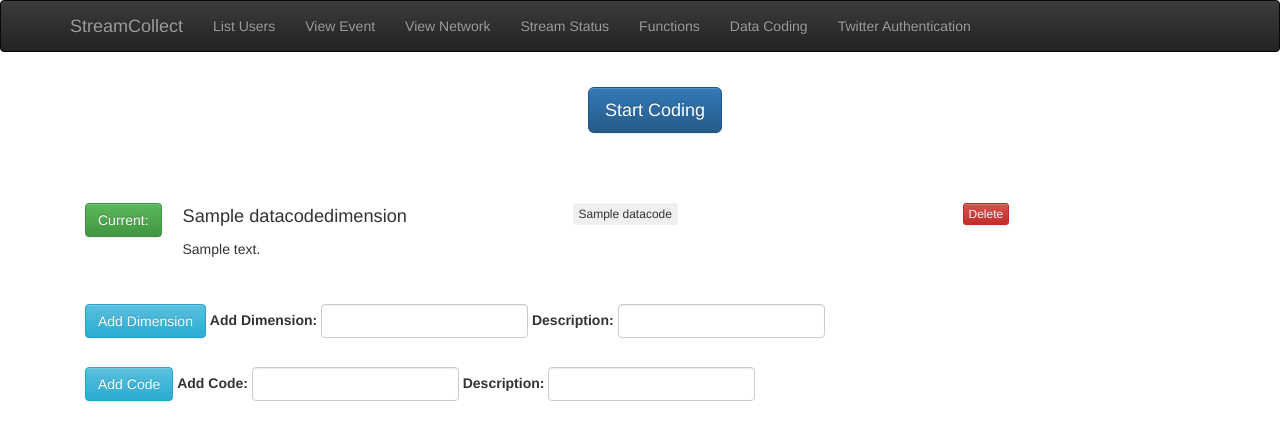
After one commit to rosscg/crisis-data, a Django app: page /coding_dash in a window 1280 px wide. The commit adds this page. Shown: the top 441 px of the page. Run offline with Django 3.2, Linux system fonts and the light colour scheme; tables that the repository leaves empty hold one stand-in row (values such as "Sample post"); parts of the project's set-up code (start-up, migrations or seed data) failed here and were passed over; some libraries are stand-ins or nearby versions.

Commit message:
Added coding dashboard, moved coder id into session variable

```diff
--- a/homesite/settings.py
+++ b/homesite/settings.py
@@ -23,6 +23,7 @@ CELERY_RESULT_BACKEND = 'redis://localhost'
 CELERY_TASK_SERIALIZER = 'pickle'
 #CELERY_TIMEZONE = 'Europe/London'
 
+SESSION_EXPIRE_AT_BROWSER_CLOSE = True
 
 # Build paths inside the project like this: os.path.join(BASE_DIR, ...)
 BASE_DIR = os.path.dirname(os.path.dirname(os.path.abspath(__file__)))
--- a/streamcollect/static/css/streamcollect.css
+++ b/streamcollect/static/css/streamcollect.css
@@ -46,3 +46,13 @@ body {
 }
 
 .top_margin_20 { margin-top:20px; }
+
+
+form {
+    display: inline-block;
+}
+
+.btn-remove:hover {
+  background: #f44336;
+  color: white;
+}
--- a/streamcollect/templates/streamcollect/base.html
+++ b/streamcollect/templates/streamcollect/base.html
@@ -6,21 +6,6 @@
 	      <link rel="stylesheet" href="//maxcdn.bootstrapcdn.com/bootstrap/3.2.0/css/bootstrap-theme.min.css">
 
         <link rel="stylesheet" href="{% static 'css/streamcollect.css' %}">
-
-        <script type="text/javascript">
-          window.onload = function() {
-            var a = document.getElementById("coding_link");
-            a.onclick = function() {
-              var x = screen.width;
-              var y = screen.height;
-              var code_window_height = 100; // Value may duplicated in coding_interface.html (currently is not)
-              var url_window_user = window.open("about:blank", "url_window_user", "width=" + x/2 + ", top=" + (code_window_height+100) + ", height=" + (y-code_window_height-100) + ", left=" + 0 + ", menubar=no, toolbar=no, status=no");
-              var url_window_url = window.open("about:blank", "url_window_url", "width=" + x/2 + ", top=" + (code_window_height+100) + ", height=" + (y-code_window_height-100) + ", left=" + x/2 + ", menubar=no, toolbar=no, status=no");
-              var coding_window = window.open("/coding_interface/1", "coding_window", "width=" + x + ", height=" + code_window_height + ", menubar=no, toolbar=no, status=no");
-              }
-            }
-        </script>
-
     </head>
 
     <body>
@@ -37,7 +22,7 @@
               <li><a href="/view_network">View Network</a></li>
               <li><a href="/stream_status">Stream Status</a></li>
               <li><a href="/functions">Functions</a></li>
-              <li><a id="coding_link" href="">Data Coding</a></li>
+              <li><a href="/coding_dash">Data Coding</a></li>
               <li><a href="/twitter_auth">Twitter Authentication</a></li>
             </ul>
           </div>
--- /dev/null
+++ b/streamcollect/templates/streamcollect/coding_dash.html
@@ -0,0 +1,135 @@
+{% extends 'streamcollect/base.html' %}
+
+{% block content %}
+
+
+<div class="container">
+
+  <div class="row">
+    <div class="coding_button_row">
+      <div class="col-lg-12" align="center">
+        <button id="start_coding" type="submit" class="btn btn-primary btn-lg" name="start_coding">Start Coding</button>
+        <br/>
+      </div>
+    </div>
+  </div>
+
+  <div class="row">
+    <div class="coding_button_row">
+      <div class="col-lg-12" align="center">
+        {% if active_coder == 1 %}
+        <button class="btn btn-success">First Coder Active</button>
+        <form action="submit" method="POST" class="form-inline">{% csrf_token %}
+          <input type="hidden" value=2 name="coder_id">
+          <input type="submit" class="btn btn-default btn-md" name="set_coder" value="Switch to Secondary Coder">
+        </form>
+        {% elif active_coder == 2 %}
+        <form action="submit" method="POST" class="form-inline">{% csrf_token %}
+          <input type="hidden" value=1 name="coder_id">
+          <input type="submit" class="btn btn-default" name="set_coder" value="Switch to Primary Coder">
+        </form>
+        <button class="btn btn-success">Second Coder Active</button>
+        {% endif %}
+
+
+        <br/><br/>
+      </div>
+    </div>
+  </div>
+
+  {% for dimension in dimensions %}
+  <div class="row">
+    <div class="coding_button_row">
+      <div class="col-lg-1">
+        {% if dimension.id == active_coding_dimension %}
+        <button class="btn btn-success">Current:</button>
+        {% else %}
+        <form action="submit" method="POST" class="form-inline">{% csrf_token %}
+          <input type="hidden" value={{ dimension.id }} name="dimension_id">
+          <input type="submit" class="btn btn-primary" name="set_code_dimension" value="Activate:">
+        </form>
+        {% endif %}
+      </div>
+      <div class="col-lg-4">
+       <p style="font-size:130%;">{{ dimension.name }}</p>
+       <p>{{ dimension.description }}</p>
+      </div>
+
+      <div class="col-lg-4">
+       {% for d in dimension.datacode.all %}
+        <form action="submit" method="POST" class="form-inline">{% csrf_token %}
+          <input type="hidden" value={{ d.data_code_id }} name="data_code_id">
+          <input type="submit" class="btn btn-remove btn-xs" name="delete_data_code" value="{{ d.name }}">
+        </form>
+       {% endfor %}
+      </div>
+
+      <div class="col-lg-1">
+        <form action="submit" method="POST" class="form-inline">{% csrf_token %}
+          <input type="hidden" value={{ dimension.id }} name="dimension_id">
+          <input type="submit" class="btn btn-danger btn-xs" name="delete_dimension" value="Delete">
+        </form>
+      </div>
+    </div>
+  </div>
+  {% endfor %}
+
+  <div class="row">
+    <br/>
+  </div>
+
+  <div class="row">
+    <div class="coding_button_row">
+      <div class="col-lg-8">
+        <form action="submit" method="POST" class="form-inline">{% csrf_token %}
+          <div class="form-group">
+            <input type="submit" class="btn btn-info btn-md" name="add_dimension" value="Add Dimension">
+            <label for="dimension">Add Dimension:</label>
+            <input type="text" class="form-control" name="dimension_name">
+            <label for="description">Description:</label>
+            <input class="form-control" name="description">
+          </div>
+        </form>
+      </div>
+    </div>
+  </div>
+
+  <div class="row">
+    <div class="coding_button_row">
+      <div class="col-lg-8">
+
+        <form action="submit" method="POST" class="form-inline">{% csrf_token %}
+          <div class="form-group">
+            <input type="submit" class="btn btn-info btn-md" name="add_data_code" value="Add Code">
+            <label for="code">Add Code:</label>
+            <input type="text" class="form-control" name="code">
+            <label for="description">Description:</label>
+            <input class="form-control" name="description">
+          </div>
+        </form>
+
+        <br/>
+        <br/>
+      </div>
+    </div>
+  </div>
+
+</div>
+
+
+<script type="text/javascript">
+  window.onload = function() {
+    var a = document.getElementById("start_coding");
+    a.onclick = function() {
+      var x = screen.width;
+      var y = screen.height;
+      var code_window_height = 100; // Value may duplicated in coding_interface.html (currently is not)
+      var url_window_user = window.open("about:blank", "url_window_user", "width=" + x/2 + ", top=" + (code_window_height+100) + ", height=" + (y-code_window_height-100) + ", left=" + 0 + ", menubar=no, toolbar=no, status=no");
+      var url_window_url = window.open("about:blank", "url_window_url", "width=" + x/2 + ", top=" + (code_window_height+100) + ", height=" + (y-code_window_height-100) + ", left=" + x/2 + ", menubar=no, toolbar=no, status=no");
+      var coding_window = window.open("/coding_interface", "coding_window", "width=" + x + ", height=" + code_window_height + ", menubar=no, toolbar=no, status=no");
+      }
+    }
+</script>
+
+
+{% endblock %}
--- a/streamcollect/templates/streamcollect/monitor_user.html
+++ b/streamcollect/templates/streamcollect/monitor_user.html
@@ -12,7 +12,7 @@
   <div class="row">
     <form action="submit" method="POST">{% csrf_token %}
       <div class="form-group">
-        <div class="col-xs-4">
+        <div class="col-lg-12">
           <label>Add Low-Priority Keyword:</label>
           <input type="text" class="form-control" name="info">
           <input type="submit" class="btn btn-primary btn-md" name="add_keyword_low" value="Submit">
@@ -23,7 +23,7 @@
   <div class="row">
     <form action="submit" method="POST">{% csrf_token %}
       <div class="form-group">
-        <div class="col-xs-4">
+        <div class="col-lg-12">
           <label>Add Priority Keyword:</label>
           <input type="text" class="form-control" name="info">
           <input type="submit" class="btn btn-primary btn-md" name="add_keyword_high" value="Submit">
--- a/streamcollect/urls.py
+++ b/streamcollect/urls.py
@@ -12,8 +12,8 @@ urlpatterns = [
     url(r'^user/(?P<user_id>\d+)/$', views.user_details, name='user_details'),
     url(r'^stream_status$', views.stream_status, name='stream_status'),
     url(r'^functions$', views.functions, name='functions'),
-    url(r'^coding_interface/(?P<coder>\d)$', views.coding_interface, name='coding_interface'),
-    url(r'^coding_interface/submit', views.submit, name='submit'),
+    url(r'^coding_interface', views.coding_interface, name='coding_interface'),
+    url(r'^coding_dash$', views.coding_dash, name='coding_dash'),
 
     url(r'^callback$', views.callback, name='callback'),
     url(r'^twitter_auth$', views.twitter_auth, name='twitter_auth'),
--- a/streamcollect/views.py
+++ b/streamcollect/views.py
@@ -11,7 +11,7 @@ import random
 
 from django.utils import timezone
 
-from .models import User, Relo, Tweet, DataCode, Coder, CeleryTask, Keyword, AccessToken, ConsumerKey, Event, GeoPoint
+from .models import User, Relo, Tweet, DataCodeDimension, DataCode, Coder, CeleryTask, Keyword, AccessToken, ConsumerKey, Event, GeoPoint
 from .forms import EventForm, GPSForm
 from .tasks import save_twitter_object_task, update_user_relos_task, save_user_timelines_task, trim_spam_accounts
 from .methods import kill_celery_task, update_tracked_tags, add_users_from_mentions
@@ -103,14 +103,33 @@ def functions(request):
     return render(request, 'streamcollect/functions.html', {'tasks': tasks})
 
 
-def coding_interface(request, coder):
-    if coder is '1':
+def coding_dash(request):
+    dimensions = DataCodeDimension.objects.all()
+    active_coding_dimension = request.session.get('active_coding_dimension', None)
+    active_coder = request.session.get('active_coder', None)
+
+    if active_coding_dimension is None:
+        active_coding_dimension = dimensions.order_by('id')[0].id
+        request.session['active_coding_dimension'] = active_coding_dimension
+
+    if active_coder is None:
+        request.session['active_coder'] = 1
+
+    return render(request, 'streamcollect/coding_dash.html', {'dimensions': dimensions, 'active_coding_dimension': active_coding_dimension, 'active_coder': active_coder})
+
+
+def coding_interface(request):
+    active_coder = request.session.get('active_coder', None)
+    active_coding_dimension = request.session.get('active_coding_dimension', None)
+    if active_coder is None:
+        return redirect('coding_dash')
+    if active_coder == 1:
         try:
             d = DataCode.objects.get(data_code_id=0)
         except:
             d = DataCode(data_code_id=0, name='To Be Coded')
             d.save()
-        if DataCode.objects.get(data_code_id=0).tweets.all().count() is 0:
+        if DataCode.objects.get(data_code_id=0).tweets.all().count() == 0:
             tweet_all = Tweet.objects.filter(data_source__gt=0).filter(datacode__isnull=True) # Select un-coded Tweet from streams
             tweet_sample = tweet_all.order_by('?')[:100]                     #TODO: Scales very poorly, reconsider using random.sample to extract by row
             for i in tweet_sample:
@@ -121,7 +140,7 @@ def coding_interface(request, coder):
         remaining = None
         count = tweet_query.count()
     else:
-        tweet_query = Tweet.objects.filter(datacode__isnull=False).filter(~Q(coder__coder_id=coder)).filter(datacode__data_code_id__gt=0) # Select coded Tweet which hasn't been coded by the current coder.
+        tweet_query = Tweet.objects.filter(datacode__isnull=False).filter(~Q(coder__coder_id=active_coder)).filter(datacode__data_code_id__gt=0) # Select coded Tweet which hasn't been coded by the current coder.
         count = tweet_query.count()
         remaining = count
     if count > 0:
@@ -129,9 +148,9 @@ def coding_interface(request, coder):
         tweet = tweet_query[rand]
     else:
         tweet = None
-    total_coded = Coder.objects.filter(coder_id=int(coder)).filter(data_code__data_code_id__gt=0).count() #Total coded by current coder
-    codes = DataCode.objects.order_by('data_code_id')[1:] #Excludes 0 'to be coded' code
-    return render(request, 'streamcollect/coding_interface.html', {'tweet': tweet, 'codes': codes, 'coder': coder, 'remaining': remaining, 'total_coded': total_coded})
+    total_coded = Coder.objects.filter(coder_id=active_coder).filter(data_code__data_code_id__gt=0).count() #Total coded by current coder
+    codes = DataCode.objects.filter(dimension__id=active_coding_dimension).order_by('data_code_id')
+    return render(request, 'streamcollect/coding_interface.html', {'tweet': tweet, 'codes': codes, 'active_coder': active_coder, 'remaining': remaining, 'total_coded': total_coded})
 
 
 def twitter_auth(request):
@@ -190,22 +209,6 @@ def submit(request):
             k.priority = 2
             k.save()
         return redirect('monitor_user')
-
-    elif "add_data_code" in request.POST:
-        code = request.POST['code']
-        description = request.POST['description']
-        d = list(DataCode.objects.values_list('data_code_id', flat=True))
-        data_code_id = min([i for i in list(range(1,10)) if i not in d]) # Smallest ID not already in use
-        if len(code) > 0:
-            c = DataCode(name=code, description=description, data_code_id=data_code_id)
-            c.save()
-        return redirect('coding_interface', 0)
-
-    elif "delete_data_code" in request.POST:
-        data_code_id = request.POST['data_code_id']
-        data_code = DataCode.objects.filter(data_code_id=data_code_id)
-        data_code.delete()
-        return redirect('coding_interface', 0)
 
     elif "start_kw_stream" in request.POST:
         try:
@@ -340,16 +343,64 @@ def submit(request):
         f.close
         return redirect('twitter_auth')
 
+    elif "add_data_code" in request.POST:
+        code = request.POST['code']
+        description = request.POST['description']
+        if len(code) > 0:
+            d = list(DataCode.objects.values_list('data_code_id', flat=True))
+            data_code_id = min([i for i in list(range(1,10)) if i not in d]) # Smallest ID not already in use
+
+            active_coding_dimension = request.session.get('active_coding_dimension', None)
+            dimension = DataCodeDimension.objects.get(id=active_coding_dimension)
+            print(dimension)
+
+            c = DataCode(name=code, description=description, data_code_id=data_code_id, dimension=dimension)
+            c.save()
+        return redirect('coding_dash')
+
+    elif "delete_data_code" in request.POST:
+        print("trying")
+        data_code_id = request.POST['data_code_id']
+        data_code = DataCode.objects.filter(data_code_id=data_code_id)
+        data_code.delete()
+        return redirect('coding_dash')
+
     elif "assign_code" in request.POST:
+        print("assigning code")
         code_id = request.POST['assign_code']
         tweet_id = request.POST['tweet_id']
-        coder_id = request.POST['coder']
+        coder_id = request.session.get('active_coder', 1)
         tweet = Tweet.objects.get(tweet_id=tweet_id)
         data_code = DataCode.objects.get(data_code_id=code_id)
         coder = Coder(tweet=tweet, data_code=data_code, coder_id=coder_id) #Add new code classification
         Coder.objects.filter(tweet=tweet).filter(data_code__data_code_id=0).delete() #Delete 'To Be Coded' classification
         coder.save()
-        return redirect('/coding_interface/{}'.format(coder_id))
+        return redirect('coding_interface')
+
+    elif "set_code_dimension" in request.POST:
+        dimension_id = request.POST['dimension_id']
+        request.session['active_coding_dimension'] = int(dimension_id)
+        return redirect('coding_dash')
+
+    elif "add_dimension" in request.POST:
+        name = request.POST['dimension_name']
+        description = request.POST['description']
+        if len(name) > 0:
+            d = DataCodeDimension(name=name, description=description)
+            d.save()
+        return redirect('coding_dash')
+
+    elif "delete_dimension" in request.POST:
+        dimension_id = request.POST['dimension_id']
+        DataCodeDimension.objects.filter(id=dimension_id).delete()
+        if request.session.get('active_coding_dimension', None) == int(dimension_id):
+            request.session['active_coding_dimension'] = None
+        return redirect('coding_dash')
+
+    elif "set_coder" in request.POST:
+        coder_id = int(request.POST['coder_id'])
+        request.session['active_coder'] = coder_id
+        return redirect('coding_dash')
 
     else:
         print("Unlabelled button pressed")
```
Also changed, not shown: streamcollect/models.py (+15 -5 lines), streamcollect/templates/streamcollect/coding_interface.html (+6 -56 lines), streamcollect/migrations/0023_datacodedimension.py (added), streamcollect/migrations/0024_datacode_dimension.py (added), streamcollect/migrations/0025_auto_20180413_0144.py (added).
